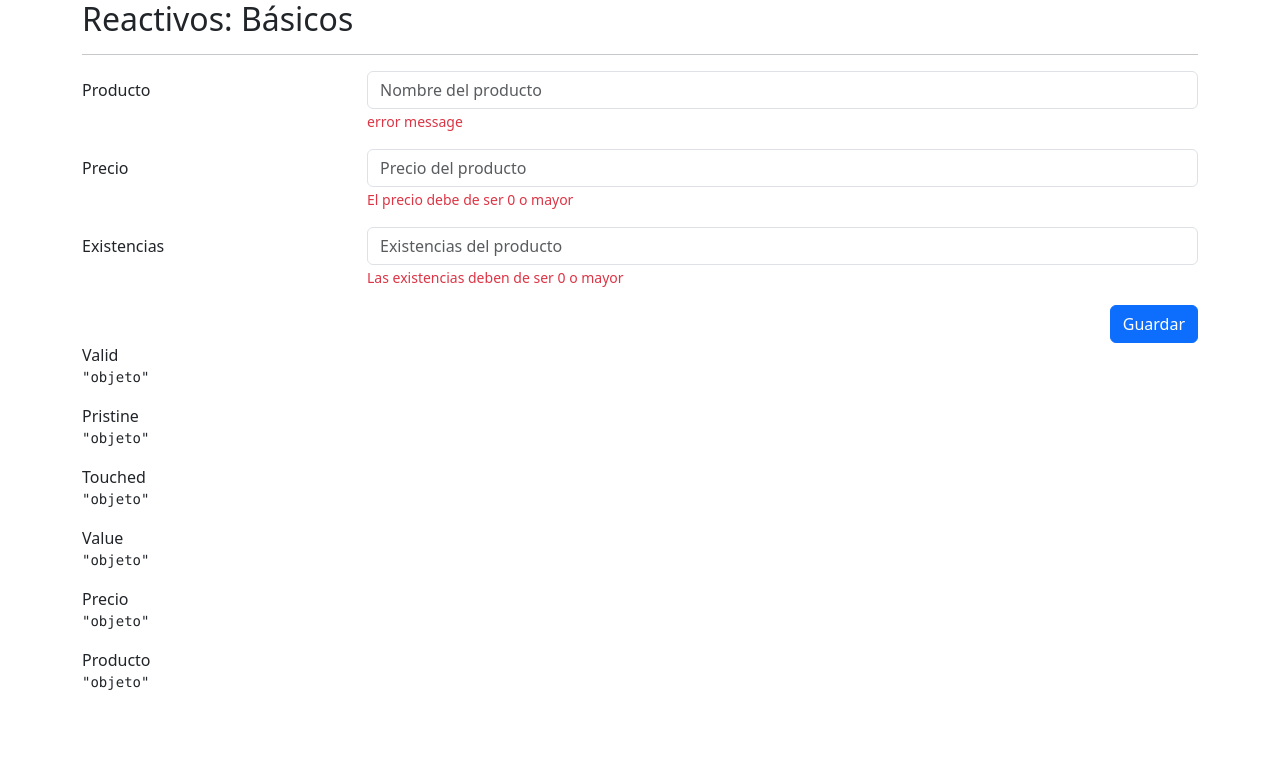
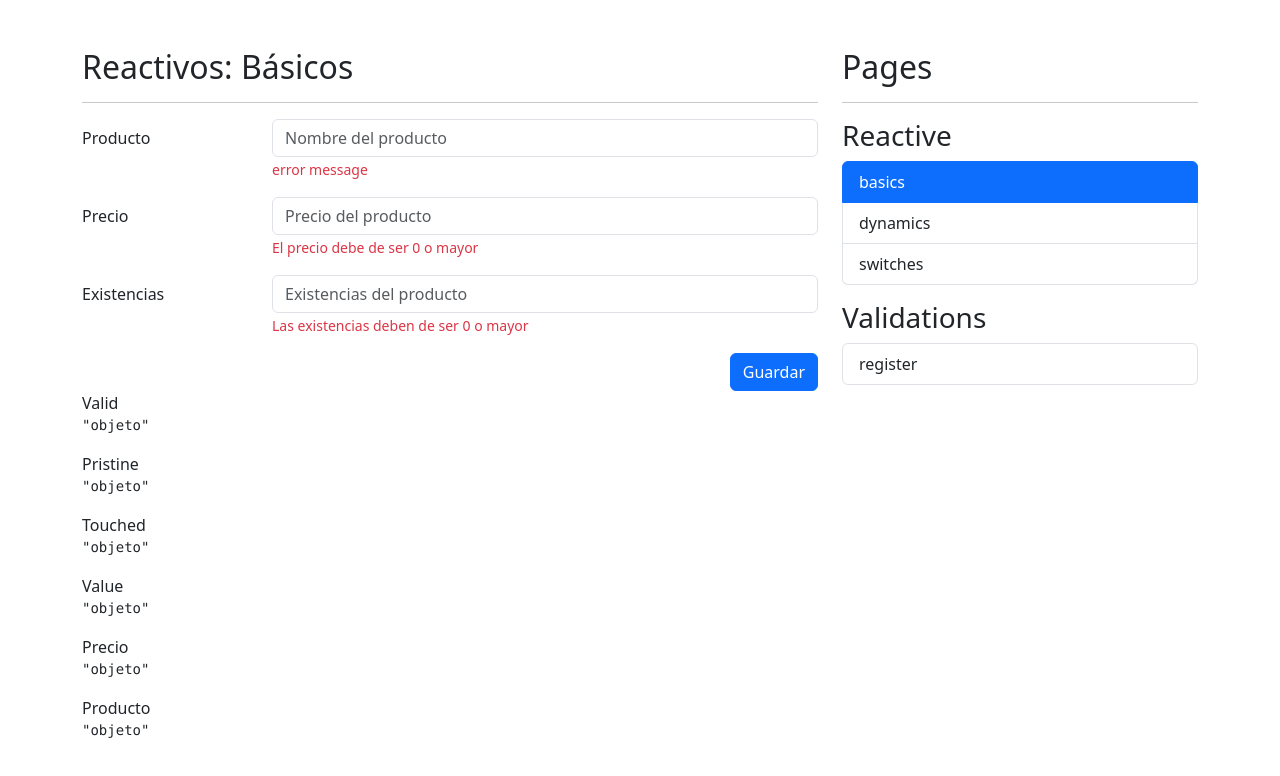
Before and after one commit to lumusitech/frontend-angular-form-app, an Angular app: page /reactive/basic in a window 1280 px wide. Shown: the top 776 px of the page. Built offline with nearby package versions, Linux system fonts and the light colour scheme.

Commit message:
feat: add side menu

```diff
--- a/src/app/app.component.html
+++ b/src/app/app.component.html
@@ -1 +1,9 @@
-<router-outlet />
+<div class="row mt-5">
+  <div class="col">
+    <router-outlet />
+  </div>
+
+  <div class="col-12 col-sm-4">
+    <shared-side-menu />
+  </div>
+</div>
--- /dev/null
+++ b/src/app/shared/components/side-menu/side-menu.component.html
@@ -0,0 +1,28 @@
+<h2>Pages</h2>
+<hr />
+
+<h3 class="mt-3">Reactive</h3>
+
+<ul class="list-group">
+  <li
+    *ngFor="let item of reactiveMenu"
+    class="list-group-item"
+    [routerLink]="[item.route]"
+    routerLinkActive="active"
+  >
+    {{ item.title }}
+  </li>
+</ul>
+
+<h3 class="mt-3">Validations</h3>
+
+<ul class="list-group">
+  <li
+    *ngFor="let item of authMenu"
+    class="list-group-item"
+    [routerLink]="[item.route]"
+    routerLinkActive="active"
+  >
+    {{ item.title }}
+  </li>
+</ul>
--- /dev/null
+++ b/src/app/shared/components/side-menu/side-menu.component.ts
@@ -0,0 +1,35 @@
+import { Component } from '@angular/core';
+
+interface MenuItem {
+  title: string;
+  route: string;
+}
+
+@Component({
+  selector: 'shared-side-menu',
+  templateUrl: './side-menu.component.html',
+  styles: [],
+})
+export class SideMenuComponent {
+  public reactiveMenu: MenuItem[] = [
+    {
+      title: 'basics',
+      route: './reactive/basic',
+    },
+    {
+      title: 'dynamics',
+      route: './reactive/dynamic',
+    },
+    {
+      title: 'switches',
+      route: './reactive/switches',
+    },
+  ];
+
+  public authMenu: MenuItem[] = [
+    {
+      title: 'register',
+      route: './auth/',
+    },
+  ];
+}
```
Also changed, not shown: src/app/shared/shared.module.ts (+6 -7 lines).
